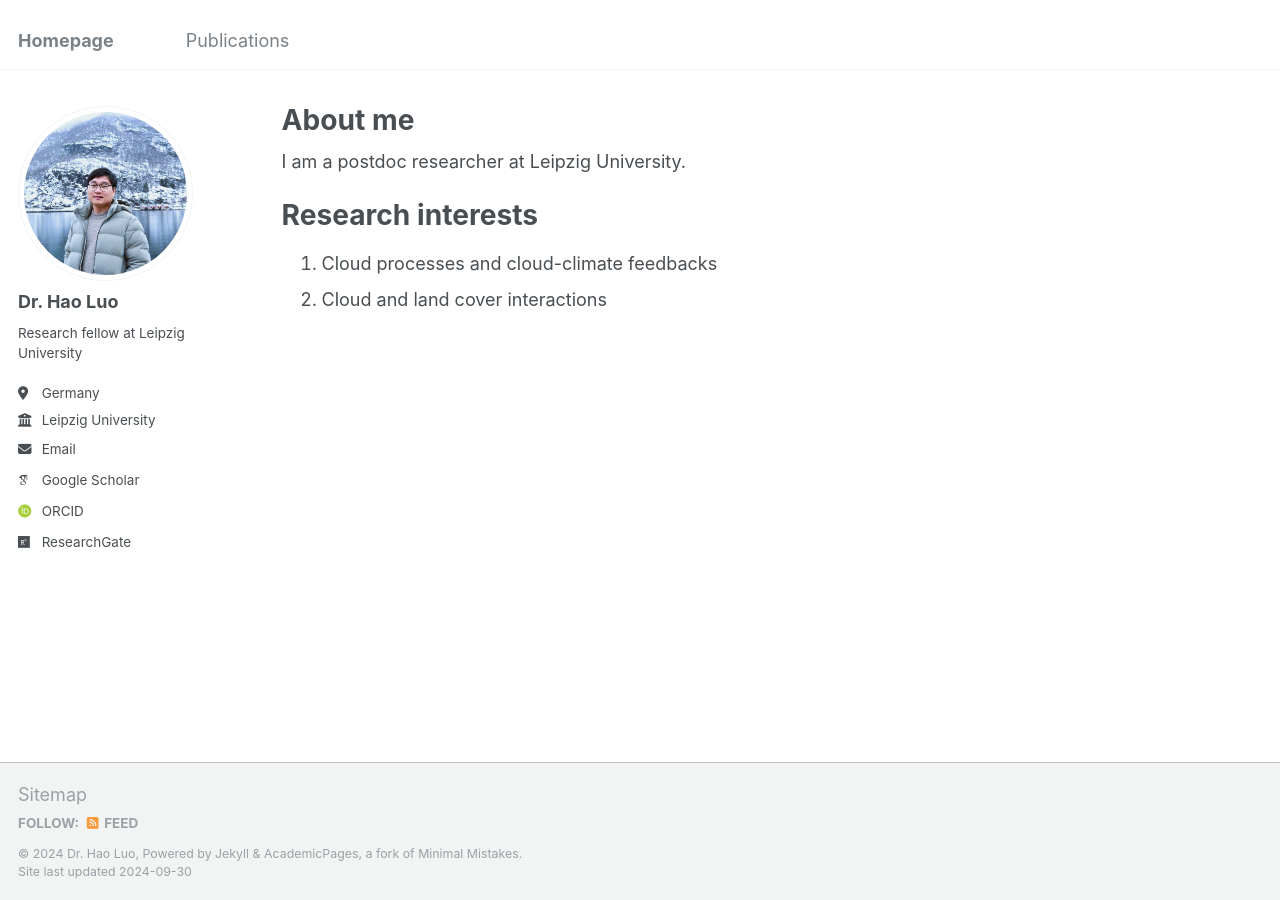
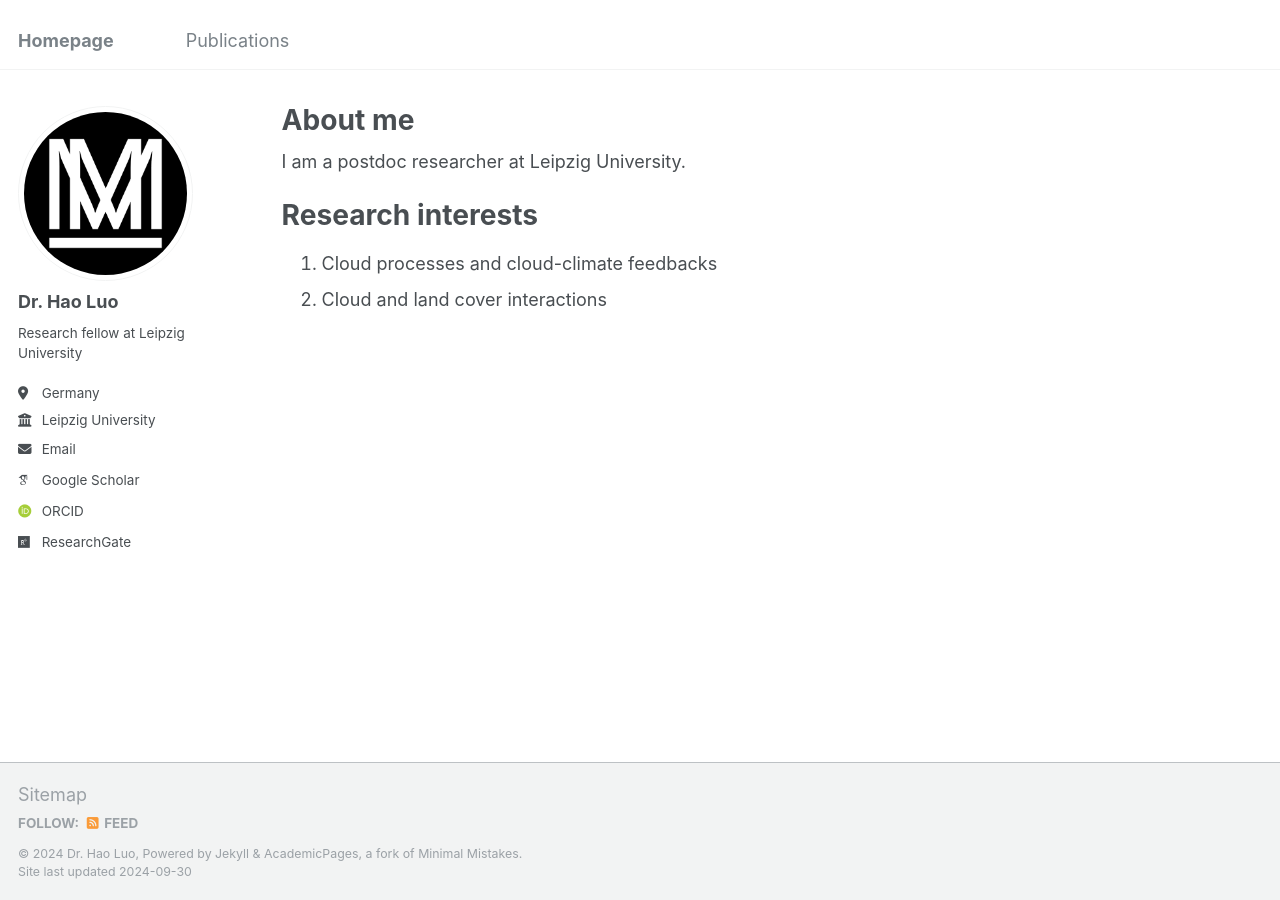
Before and after one commit to haoluo-atmos/haoluo-atmos.github.io, a Jekyll site: the page built from _pages/about.md, in a window 1280 px wide. Built offline with Jekyll 4.4.1, drawn with Linux system fonts in a browser that asks for light colours; some web fonts are replaced.

Commit message:
Update _config.yml

```diff
--- a/_config.yml
+++ b/_config.yml
@@ -21,7 +21,7 @@ repository               : "academicpages/academicpages.github.io"
 #               Additional customization can be done by editing /_includes/author-profile.html
 author:
   # Biographic information
-  avatar           : "profile-hao.jpg"
+  avatar           : "site-logo.png"
   name             : "Dr. Hao Luo"
   pronouns         : # example: "she/her"
   bio              : "Research fellow at Leipzig University"
```
